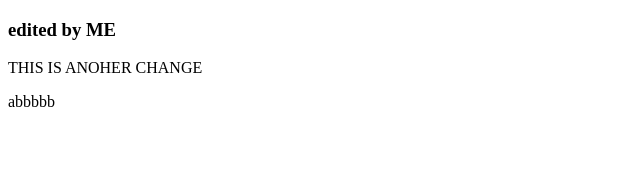
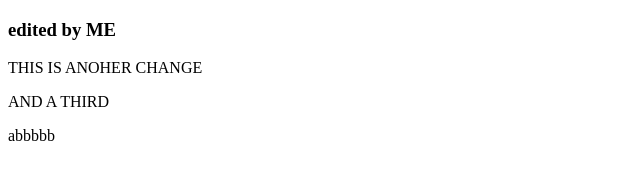
Before and after one commit to IV-I/IV-I, a plain HTML site: page index.html in a window 1280 px wide. Shown: the whole page, without its empty margins (0-640 px from the left). Drawn offline with Linux system fonts and the light colour scheme.

Commit message:
A THIRD CHANGE

```diff
--- a/index.html
+++ b/index.html
@@ -8,6 +8,8 @@
 <h3>edited by ME</h3>
 
 <P> THIS IS ANOHER CHANGE</P>
+
+<P> AND A THIRD </P>
 <p>abbbbb</p>
 
 </body>
```
